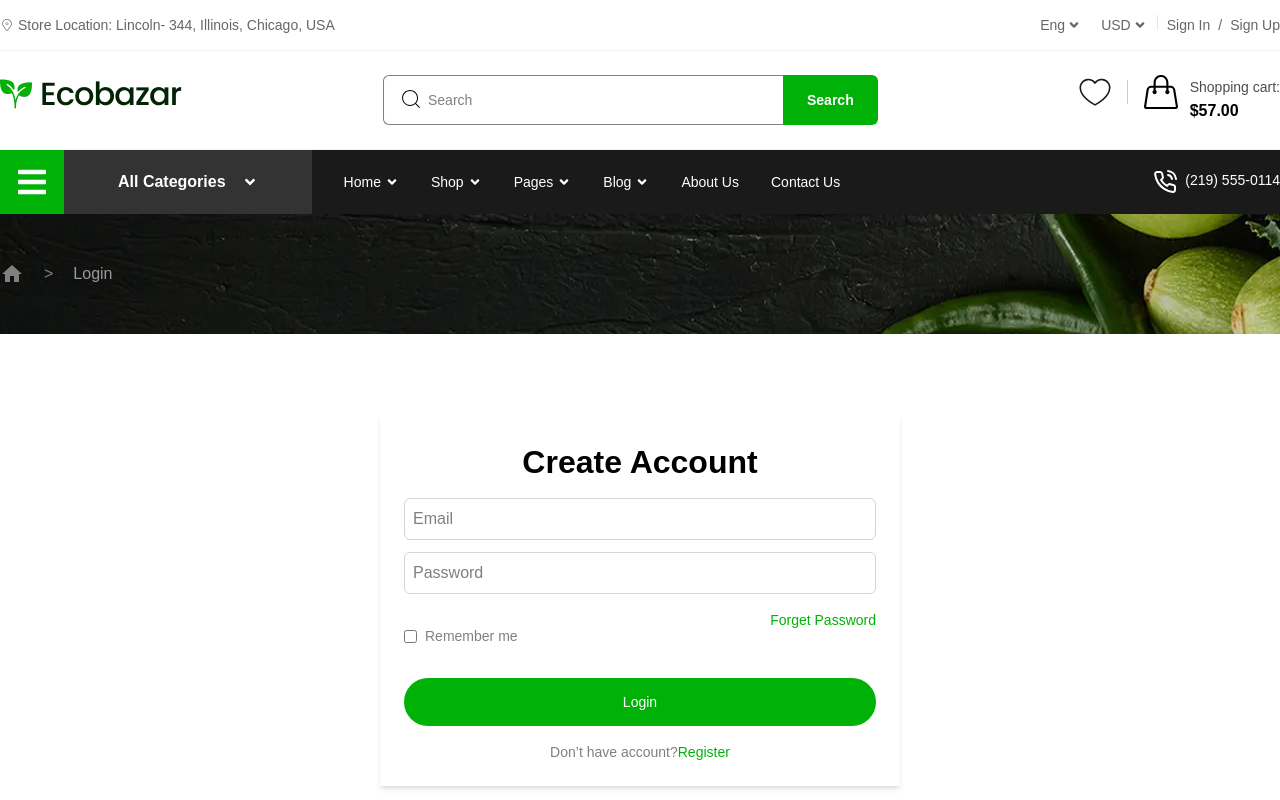
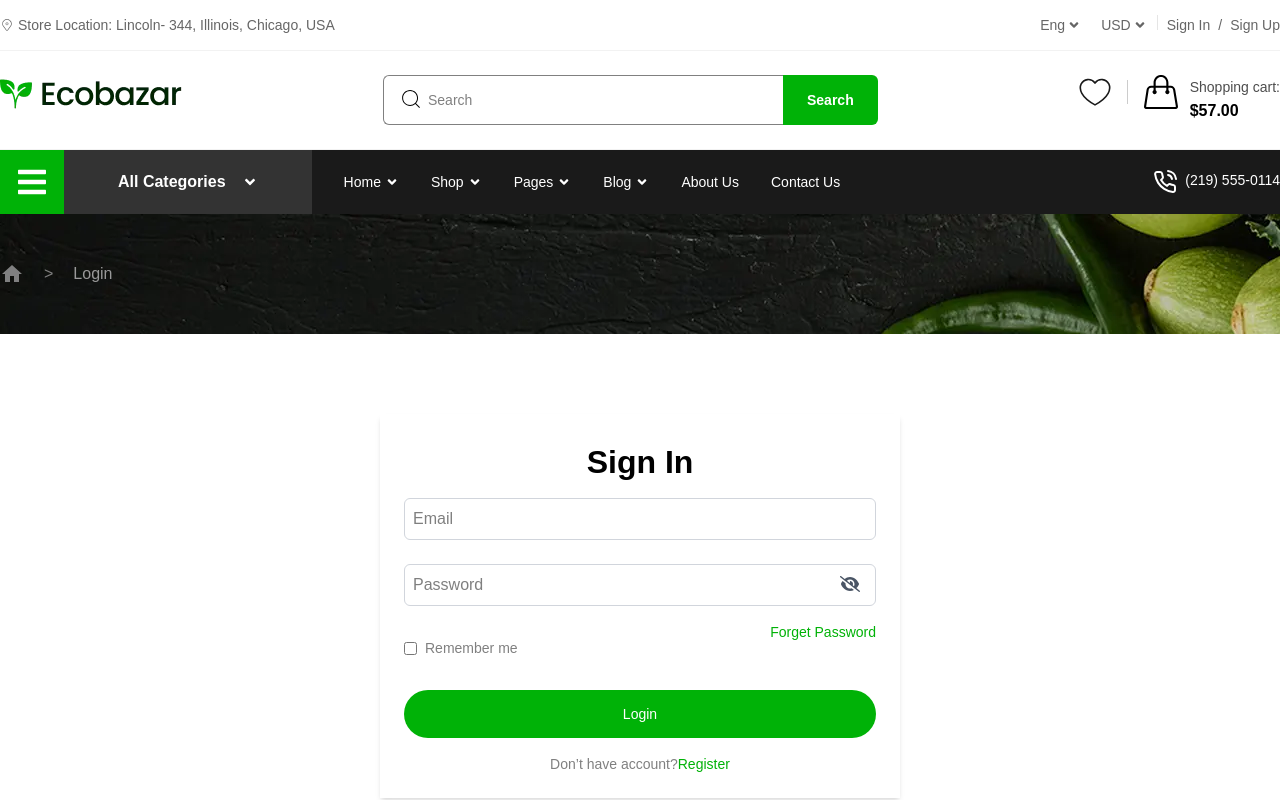
Before and after one commit to rifathowladar/Ecobazer, a React (Vite) app: page /login in a window 1280 px wide. Shown: the top 800 px of the page. Built offline with nearby package versions, Linux system fonts and the light colour scheme.

Commit message:
Registation-update

```diff
--- a/package.json
+++ b/package.json
@@ -19,6 +19,7 @@
     "react-redux": "^9.2.0",
     "react-router": "^7.14.2",
     "react-slick": "^0.31.0",
+    "react-toastify": "^11.1.0",
     "swiper": "^12.1.3",
     "tailwindcss": "^4.2.4"
   },
--- a/src/main.jsx
+++ b/src/main.jsx
@@ -5,13 +5,14 @@ import App from './App.jsx'
 import { BrowserRouter } from "react-router";
 import { Provider } from 'react-redux'
 import store from './store'
-
+import { ToastContainer } from 'react-toastify';
 
 createRoot(document.getElementById('root')).render(
   <>
     <Provider store={store}>
       <BrowserRouter>
         <App />
+        <ToastContainer />
       </BrowserRouter>
     </Provider>
   </>,
--- a/src/pages/Login.jsx
+++ b/src/pages/Login.jsx
@@ -1,13 +1,21 @@
-import React from 'react'
+import React, { useState } from 'react'
 import { Link } from 'react-router'
 import Forgot from './Forgot';
+import { FaEye } from "react-icons/fa";
+import { FaEyeSlash } from "react-icons/fa6";
 
 const Login = () => {
+  let [showPass, setShowPass] = useState(false)
   return (
     <div className="w-130 bg-white p-6 shadow-md mx-auto my-20">
-      <h3 className="font-semibold text-hsize text-center">Create Account</h3>
+      <h3 className="font-semibold text-hsize text-center">Sign In</h3>
       <input type="text" placeholder="Email" className="fromInput"/>
-      <input type="text" placeholder="Password" className="fromInput"/>
+      <div className="relative mt-3">
+        <input name='password' type={showPass ? "text" : "password"} placeholder="Password" className="fromInput"/>
+        <div className='absolute right-4 top-3/5 -translate-y-1/2 cursor-pointer text-gray-600 text-xl' onClick={() => setShowPass(!showPass)}>
+          {showPass ? <FaEye />: <FaEyeSlash />}
+       </div>
+      </div>
       <div className="flex justify-between my-4">
         <div className="flex items-center my-4 text-[#808080]">
           <input type="checkbox" className="mr-2"/>
--- a/src/pages/Registration.jsx
+++ b/src/pages/Registration.jsx
@@ -1,29 +1,46 @@
 import React, { useState } from 'react'
-import { Link } from 'react-router'
+import { Link, useNavigate } from 'react-router'
 import axios from 'axios'
+import { toast } from 'react-toastify'
+import { FaEye } from "react-icons/fa";
+import { FaEyeSlash } from "react-icons/fa6";
 
 const Registration = () => {
+  let navigate = useNavigate()
+  let [showPass, setShowPass] = useState(false)
+  let [confirmPass, setConfirmPass] = useState(false)
   const [regData, setRegData] = useState({
     email: "",
     password: "",
     confirmPassword: "",
     terms: false
   })
+
   let handleChange = (e)=>{
-    console.log(e.target.name, e.target.value);
     let name = e.target.name
     let value = e.target.value
     if(name !== 'terms'){
       setRegData({...regData, [name]:value})
     }else{
       setRegData({...regData, terms: !regData.terms})
-      {}
     }
   }
   let handleClick = async ()=>{
-    let date = await axios.post("http://localhost:5000/registration",regData);
-    console.log(date);
-
+    let user = await axios.post("http://localhost:5000/registration",regData);
+    let {success, message} = user.data
+    console.log(success);
+    if (!success) {
+      toast.error(message, {
+      position: "top-center",
+      theme: "dark",
+      });
+    } else {
+      toast.success(message, {
+      position: "top-center",
+      theme: "light",
+      });
+      navigate("/login")
+    }
   }
 
 
@@ -31,8 +48,18 @@ const Registration = () => {
     <div className="w-130 bg-white p-6 shadow-md rounded-lg mx-auto my-20">
       <h3 className="font-semibold text-hsize text-center">Create Account</h3>
       <input onChange={handleChange} name='email' type="email" placeholder="Email" className="fromInput"/>
-      <input onChange={handleChange} name='password' type="password" placeholder="Password" className="fromInput"/>
-      <input onChange={handleChange} name='confirmPassword' type="password" placeholder="Confirm Password" className="fromInput"/>
+      <div className="relative mt-3">
+        <input onChange={handleChange} name='password' type={showPass ? "text" : "password"} placeholder="Password" className="fromInput"/>
+        <div className='absolute right-4 top-3/5 -translate-y-1/2 cursor-pointer text-gray-600 text-xl' onClick={() => setShowPass(!showPass)}>
+          {showPass ? <FaEye />: <FaEyeSlash />}
+        </div>
+      </div>
+      <div className="relative mt-3">
+        <input onChange={handleChange} name='confirmPassword' type={confirmPass ? "text" : "password"} placeholder="Confirm Password" className="fromInput"/>
+        <div className='absolute right-4 top-3/5 -translate-y-1/2 cursor-pointer text-gray-600 text-xl' onClick={() => setConfirmPass(!confirmPass)}>
+          {confirmPass ? <FaEye />: <FaEyeSlash />}
+        </div>
+      </div>
       <div className="flex items-center my-4 text-[#808080]">
         <label className="text-sm"><input onChange={handleChange} name='terms' type="checkbox" className="mr-2"/>Accept all terms & Conditions</label>
       </div>
```
Also changed, not shown: src/index.css (line endings or trailing spaces), src/pages/Hw.jsx (line endings or trailing spaces), 1 other file (tests, documents, lock files or other folders).
